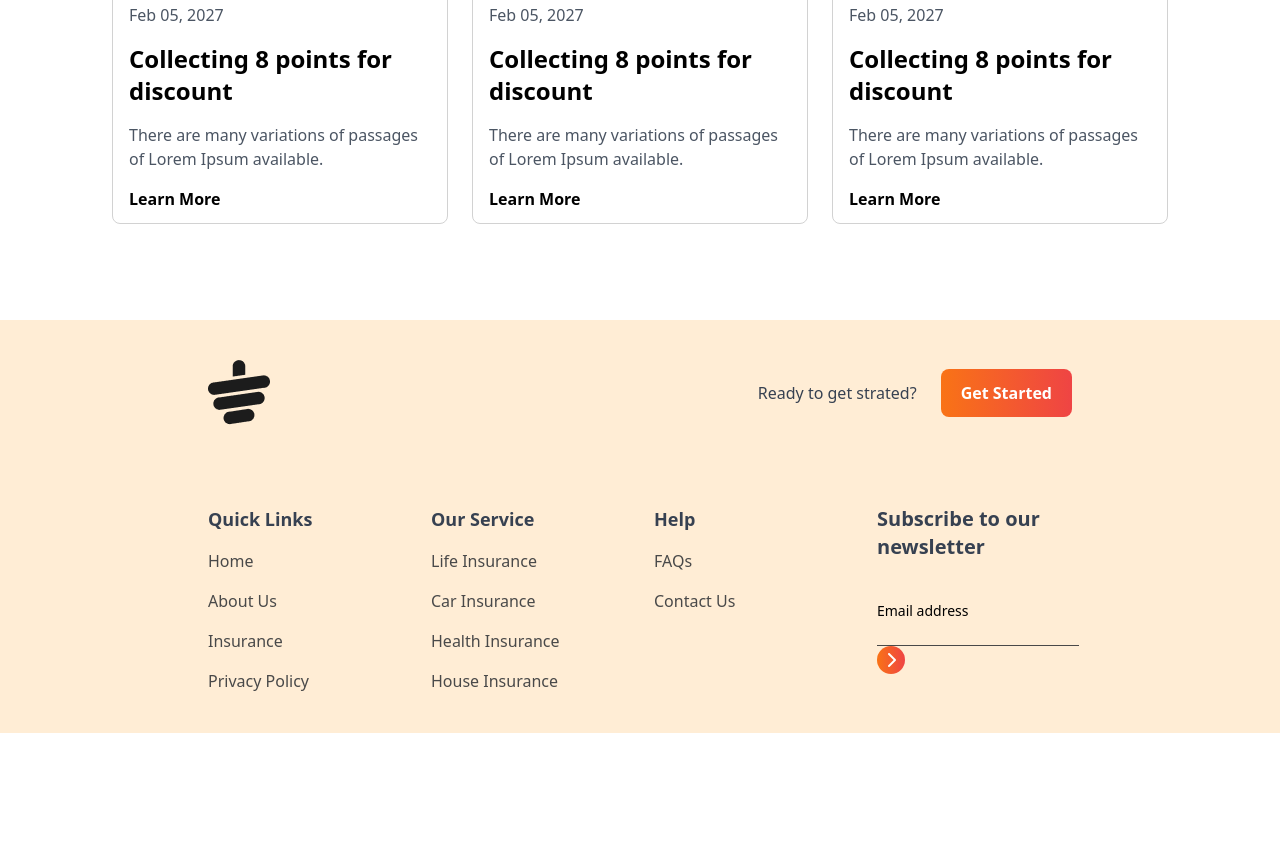
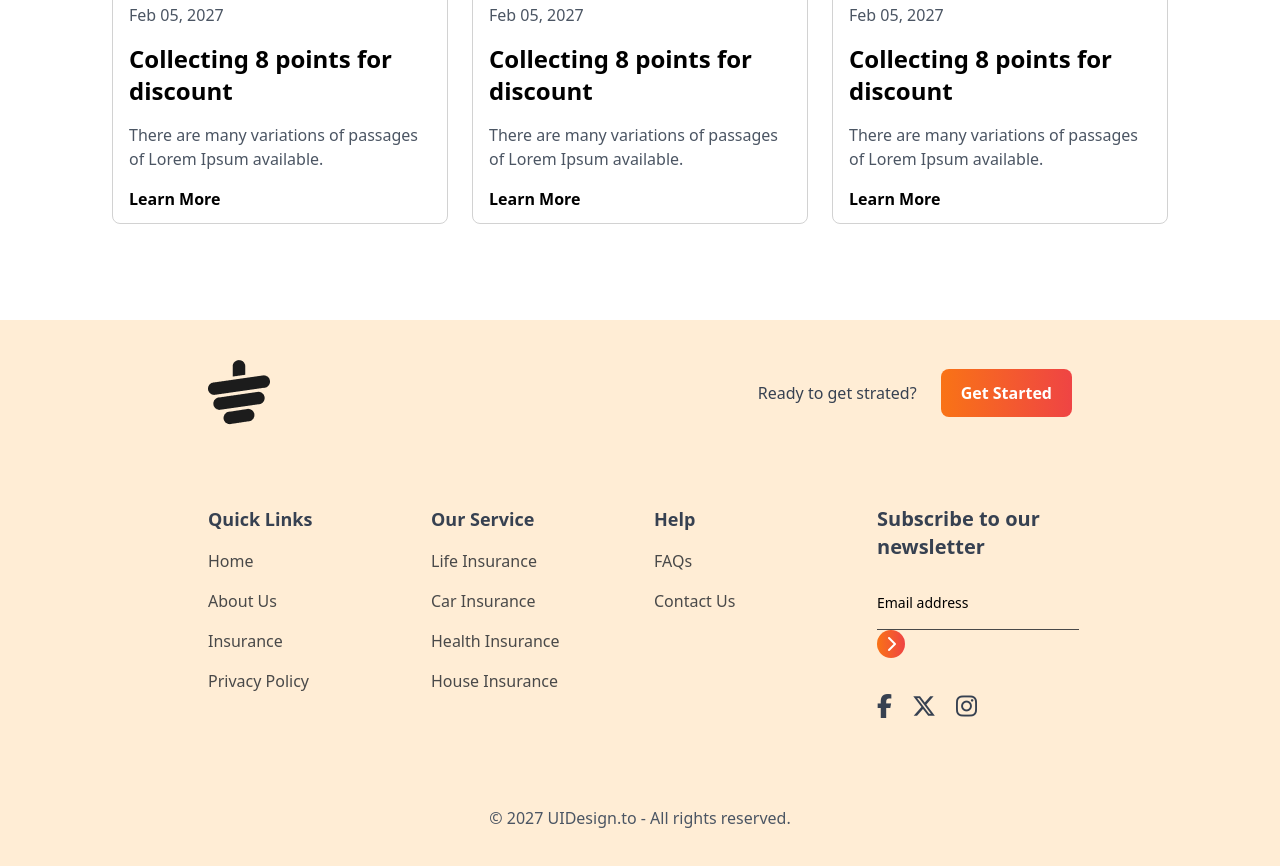
Before and after one commit to Shahareartamim01/Tea-house, a plain HTML site: page index.html in a window 1280 px wide. Shown: the part 2990-3856 px from the top of the page. Before the commit the page ends 3723 px from the top, so only its background shows below. Drawn offline with nearby package versions, Linux system fonts and the light colour scheme.

Commit message:
footer section done

```diff
--- a/index.html
+++ b/index.html
@@ -347,13 +347,21 @@
                   </h4>
                   <div class="flex flex-col space-y-3">
                     <div>
-                      <input class="text-black placeholder-black outline-none text-sm bg-transparent border-b border-[#494949] py-6" type="email" name="" id="" placeholder="Email address" required>
+                      <input class="text-black placeholder-black outline-none text-sm bg-transparent border-b border-[#494949] py-4" type="email" name="" id="" placeholder="Email address" required>
                     <button><i class="fa-solid fa-chevron-right w-7 h-7 text-white bg-gradient-to-r from-orange-500 to-red-500 rounded-full p-3 inline-flex items-center justify-center"></i></button>
                   </div>
+                      <div class="flex justify-start w-3/5 py-5 gap-5">
+                        <a href=""><i class="fa-brands fa-facebook-f text-2xl"></i></a>
+                        <a href=""><i class="fa-brands fa-x-twitter text-2xl"></i></a>
+                        <a href=""><i class="fa-brands fa-instagram text-2xl"></i></a>
+                      </div>
                   </div>
                </div>
             </div>
         </div>
+        <div class="text-center mt-16 mb-28">
+          <p class="text-gray-600 font-medium">© 2027 UIDesign.to - All rights reserved.</p>
+        </div>
       </footer>
     </body>
 </html>
```
